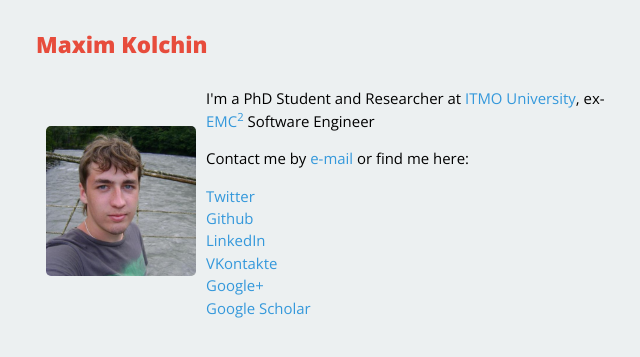
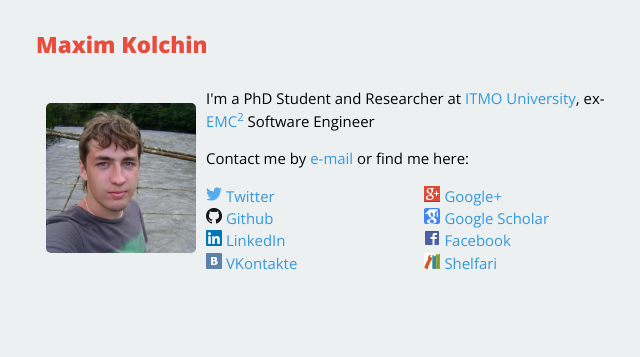
Before and after one commit to KMax/kmax.github.io, a Jekyll site: the page built from index.html, in a window 1280 px wide. Shown: the top 357 px of the page, without its empty margins (308-948 px from the left). Built offline with Jekyll 4.4.1, drawn with Linux system fonts in a browser that asks for light colours; Markdown is read by kramdown in place of the engine named in the settings.

Commit message:
Added icons for the social links.

```diff
--- a/css/main.css
+++ b/css/main.css
@@ -190,7 +190,15 @@ footer #date {
   -moz-border-radius: 5px;
   border-radius: 5px
 }
-
+.social-links {
+	list-style: none;
+	-webkit-column-count: 2; /* Chrome, Safari, Opera */
+  -moz-column-count: 2; /* Firefox */
+  column-count: 2;
+}
+.social-icon {
+	width: 16px;
+}
 .nav-links {
   display: inline-block;
 }
--- a/index.html
+++ b/index.html
@@ -14,13 +14,39 @@ title: About | Maxim Kolchin
 			<p>
 				Contact me by <a href="mailto:kolchinmax@gmail.com">e-mail</a>
 				or find me here:
-				<ul style="list-style: none;">
-					<li><a href="https://twitter.com/Kolchinmax/">Twitter</a></li>
-					<li><a href="https://github.com/KMax">Github</a></li>
-					<li><a href="http://ru.linkedin.com/in/kolchinmax/">LinkedIn</a></li>
-					<li><a href="http://vk.com/maxim.kolchin">VKontakte</a></li>
-					<li><a href="https://plus.google.com/+MaximKolchin">Google+</a></li>
-					<li><a href="http://scholar.google.ru/citations?user=42uM92QAAAAJ&hl=en">Google Scholar</a></li>
+				<ul class="social-links">
+					<li>
+						<img class="social-icon" src="/images/favicon-twitter.ico"/>
+						<a href="https://twitter.com/Kolchinmax/">Twitter</a>
+					</li>
+					<li>
+						<img class="social-icon" src="/images/favicon-github.ico"/>
+						<a href="https://github.com/KMax">Github</a>
+					</li>
+					<li>
+						<img class="social-icon" src="/images/favicon-linkedin.ico"/>
+						<a href="http://ru.linkedin.com/in/kolchinmax/">LinkedIn</a>
+					</li>
+					<li>
+						<img class="social-icon" src="/images/favicon-vk.ico"/>
+						<a href="http://vk.com/maxim.kolchin">VKontakte</a>
+					</li>
+					<li>
+						<img class="social-icon" src="/images/favicon-google-plus.ico"/>
+						<a href="https://plus.google.com/+MaximKolchin">Google+</a>
+					</li>
+					<li>
+						<img class="social-icon" src="/images/favicon-google-scholar.ico"/>
+						<a href="http://scholar.google.ru/citations?user=42uM92QAAAAJ&hl=en">Google Scholar</a>
+					</li>
+					<li>
+						<img class="social-icon" src="/images/favicon-facebook.ico"/>
+						<a href="https://www.facebook.com/kolchinmax">Facebook</a>
+					</li>
+					<li>
+						<img class="social-icon" src="/images/favicon-shelfari.ico"/>
+						<a href="http://www.shelfari.com/kolchinmax">Shelfari</a>
+					</li>
 				</ul>
 			</p>
 		</div>
```
Also changed, not shown: _layouts/default.html (+8 -0 lines), images/favicon-facebook.ico (added), images/favicon-github.ico (added), images/favicon-google-plus.ico (added), images/favicon-google-scholar.ico (added), images/favicon-linkedin.ico (added), images/favicon-shelfari.ico (added), images/favicon-twitter.ico (added), images/favicon-vk.ico (added).
